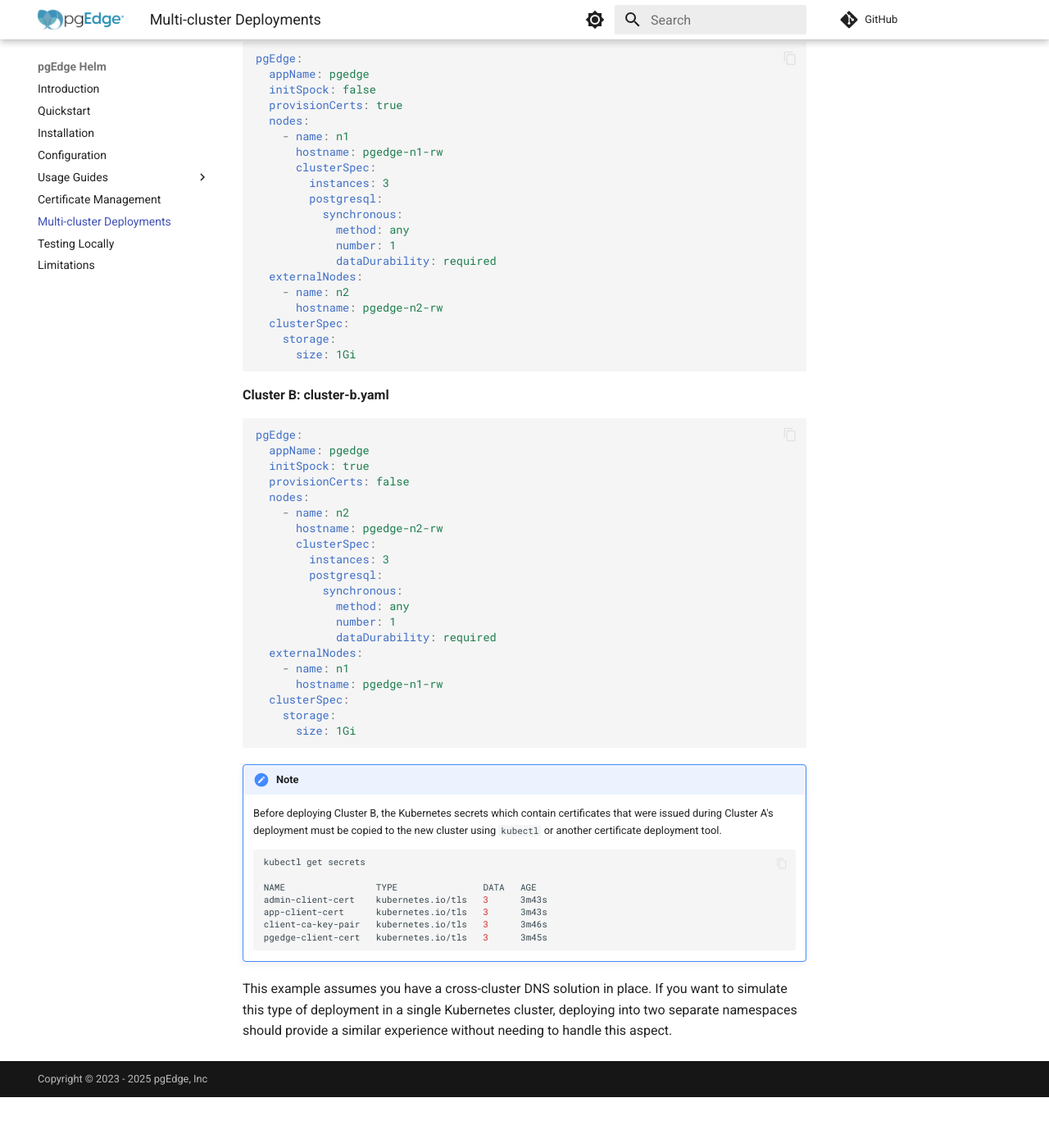
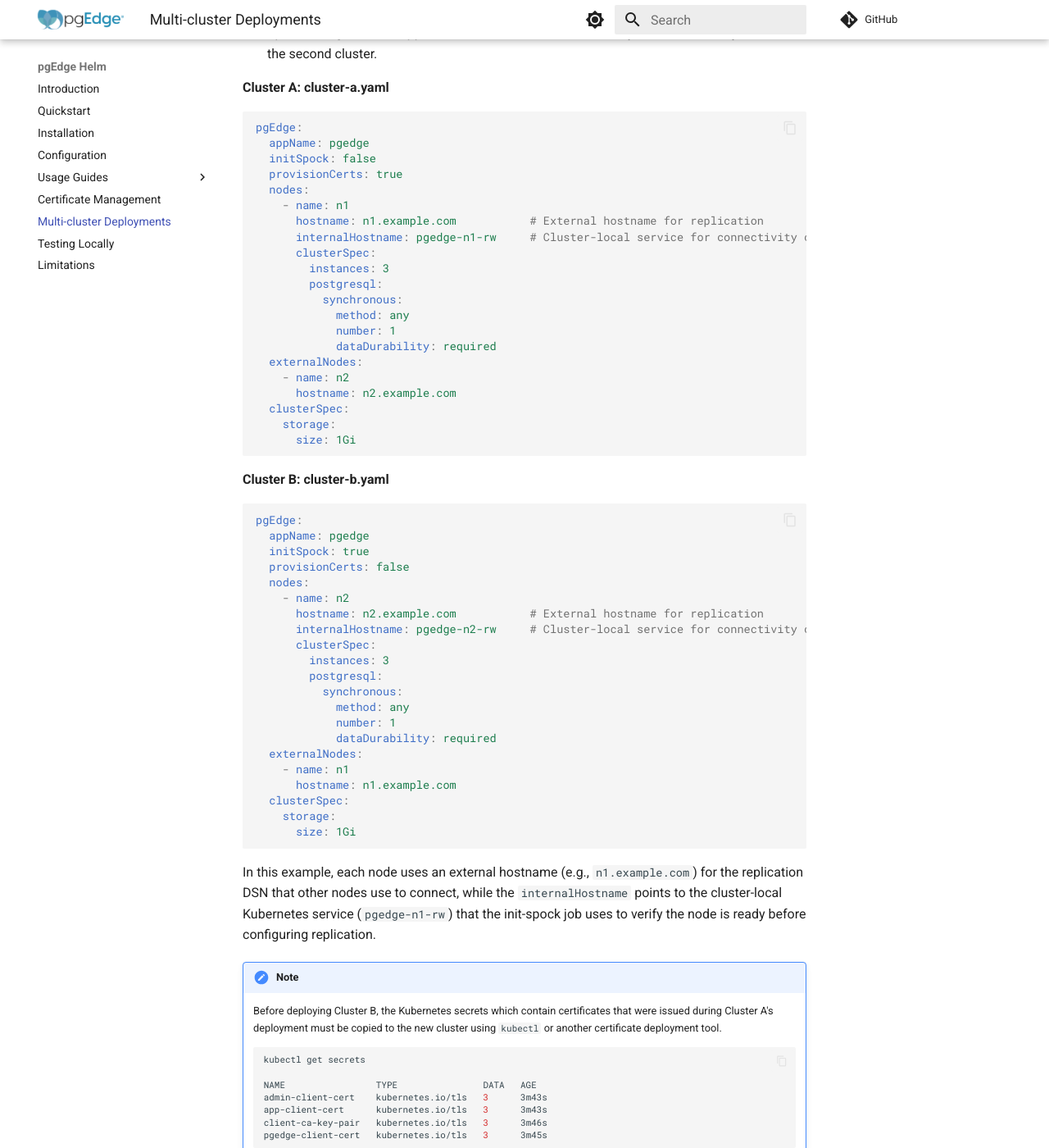
Before and after one commit to pgEdge/pgedge-helm, an MkDocs documentation site: the page built from docs/multicluster.md, in a window 1280 px wide and 1400 px high, scrolled down 1122 px. Shown: the whole window at 82% size. Built offline with MkDocs 1.6.1 and Material for MkDocs 9.7.7, drawn with Linux system fonts in a browser that asks for light colours; comment, search, counter and statistics services are not loaded; before the commit the page ends 2460 px from its top, so only the background shows below that; some of the changed text lies outside the part shown.

Commit message:
Add internalHostname for hairpinning workaround, and improve helm validation (#36)
* fix(init-spock): support internalHostname for cluster-local connectivity checks

* fix(validation): only require bootstrap.mode when initSpock is enabled

* chore: add docker-push-dev target for building dev images

* chore: temporarily set initSpockImageName to dev

* revert initSpockImageName change

* chore: remove duplicate import

* docs: add documentation for internalHostname

````diff
--- a/docs/multicluster.md
+++ b/docs/multicluster.md
@@ -15,6 +15,7 @@ Instead, the new chart includes a few configuration mechanisms to support multi-
 1. `pgEdge.initSpock` - controls whether Spock configuration should be created and updated when deploying the chart. Defaults to true
 2. `pgEdge.provisionCerts` - controls whether or not cert-manager certs should be deployed when deploying the chart. Defaults to true
 3. `pgEdge.externalNodes` - allows configuring nodes that are part of the pgEdge Distributed Postgres deployment, but managed externally to this Helm chart. These nodes will be configured in the spock-init job when it runs.
+4. `internalHostname` - an optional property on each node that specifies a cluster-internal hostname for connectivity checks. This is useful when `hostname` is an external IP or DNS name that cannot be routed from within the Kubernetes cluster where the init-spock job runs.
 
 In order to apply these to a multi-cluster scenario, you can utilize these configuration elements across deployments in multiple clusters.
 
@@ -32,7 +33,8 @@ pgEdge:
   provisionCerts: true
   nodes:
     - name: n1
-      hostname: pgedge-n1-rw
+      hostname: n1.example.com           # External hostname for replication
+      internalHostname: pgedge-n1-rw     # Cluster-local service for connectivity checks
       clusterSpec:
         instances: 3
         postgresql:
@@ -42,7 +44,7 @@ pgEdge:
             dataDurability: required
   externalNodes:
     - name: n2
-      hostname: pgedge-n2-rw
+      hostname: n2.example.com
   clusterSpec:
     storage:
       size: 1Gi
@@ -57,7 +59,8 @@ pgEdge:
   provisionCerts: false
   nodes:
     - name: n2
-      hostname: pgedge-n2-rw
+      hostname: n2.example.com           # External hostname for replication
+      internalHostname: pgedge-n2-rw     # Cluster-local service for connectivity checks
       clusterSpec:
         instances: 3
         postgresql:
@@ -67,11 +70,13 @@ pgEdge:
             dataDurability: required
   externalNodes:
     - name: n1
-      hostname: pgedge-n1-rw
+      hostname: n1.example.com
   clusterSpec:
     storage:
       size: 1Gi
 ```
+
+In this example, each node uses an external hostname (e.g., `n1.example.com`) for the replication DSN that other nodes use to connect, while the `internalHostname` points to the cluster-local Kubernetes service (`pgedge-n1-rw`) that the init-spock job uses to verify the node is ready before configuring replication.
 
 !!! note
 
--- a/values.schema.json
+++ b/values.schema.json
@@ -15,6 +15,7 @@
             "properties": {
               "name": { "type": "string" },
               "hostname": { "type": "string" },
+              "internalHostname": { "type": "string" },
               "bootstrap": {
                 "type": "object",
                 "properties": {
````
Also changed, not shown: docs/configuration.md (+10 -0 lines), 4 other files.
